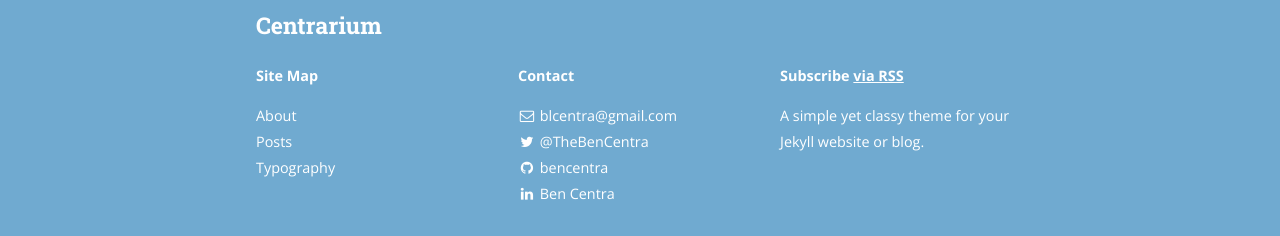
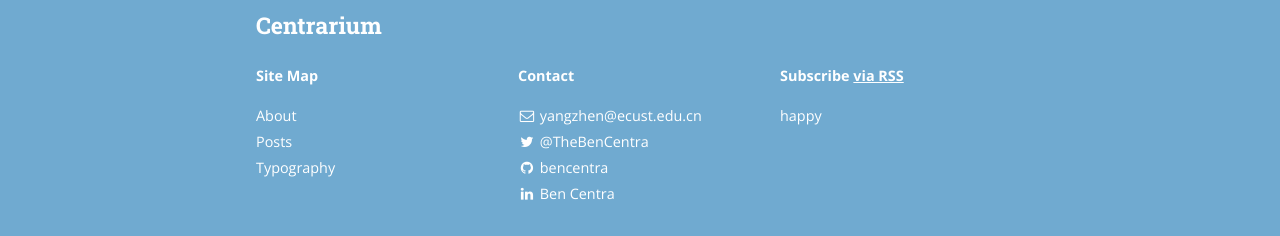
Before and after one commit to doudon/doudon.github.io, a Jekyll site: the page built from index.html, in a window 1280 px wide. Shown: the part 2006-2242 px from the top of the page. Built offline with Jekyll 4.4.1, drawn with Linux system fonts in a browser that asks for light colours; nearby versions of some CDN libraries; the list of posts is cut into pages by our own code; a style sheet for code colours, icons or effects is not loaded.

Commit message:
Update _config.yml

```diff
--- a/_config.yml
+++ b/_config.yml
@@ -1,17 +1,16 @@
 # External gems
 gems:
-  - jekyll-archives # Sorry, not GitHub pages friendly!
   - jekyll-sitemap
 
 # Site settings
 title: Centrarium
 subtitle: "A simple yet classy theme for your Jekyll website or blog"
-email: blcentra@gmail.com
-name: Ben Centra
+email: yangzhen@ecust.edu.cn
+name: zhen yang
 description: >
-  A simple yet classy theme for your Jekyll website or blog.
-baseurl: "/centrarium/" # the subpath of your site, e.g. /blog/
-url: "http://bencentra.com" # the base hostname & protocol for your site
+  happy
+baseurl:  # the subpath of your site, e.g. /blog/
+url: "http://doudon.github.io" # the base hostname & protocol for your site
 cover: "assets/header_image.jpg"
 logo: "assets/logo.png"
 
```
